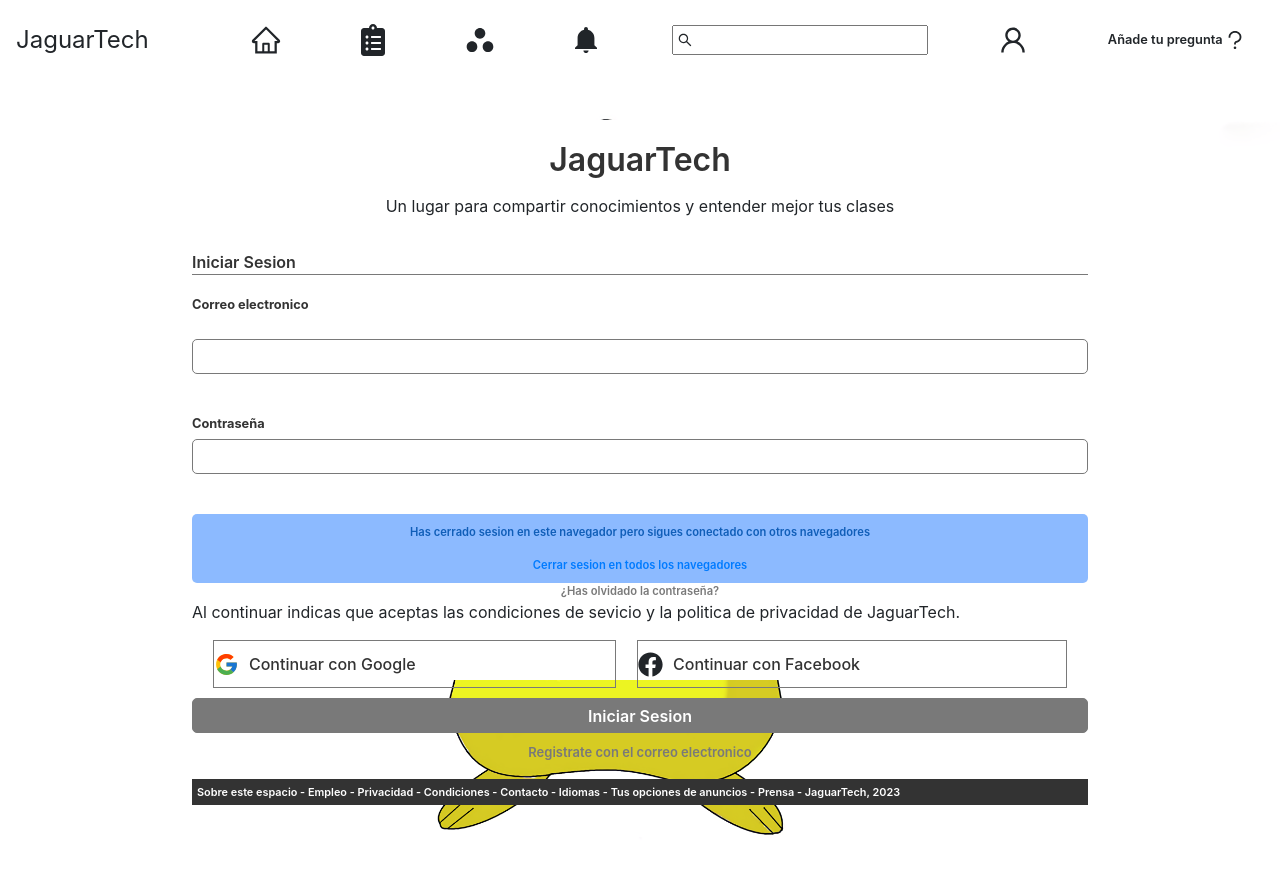
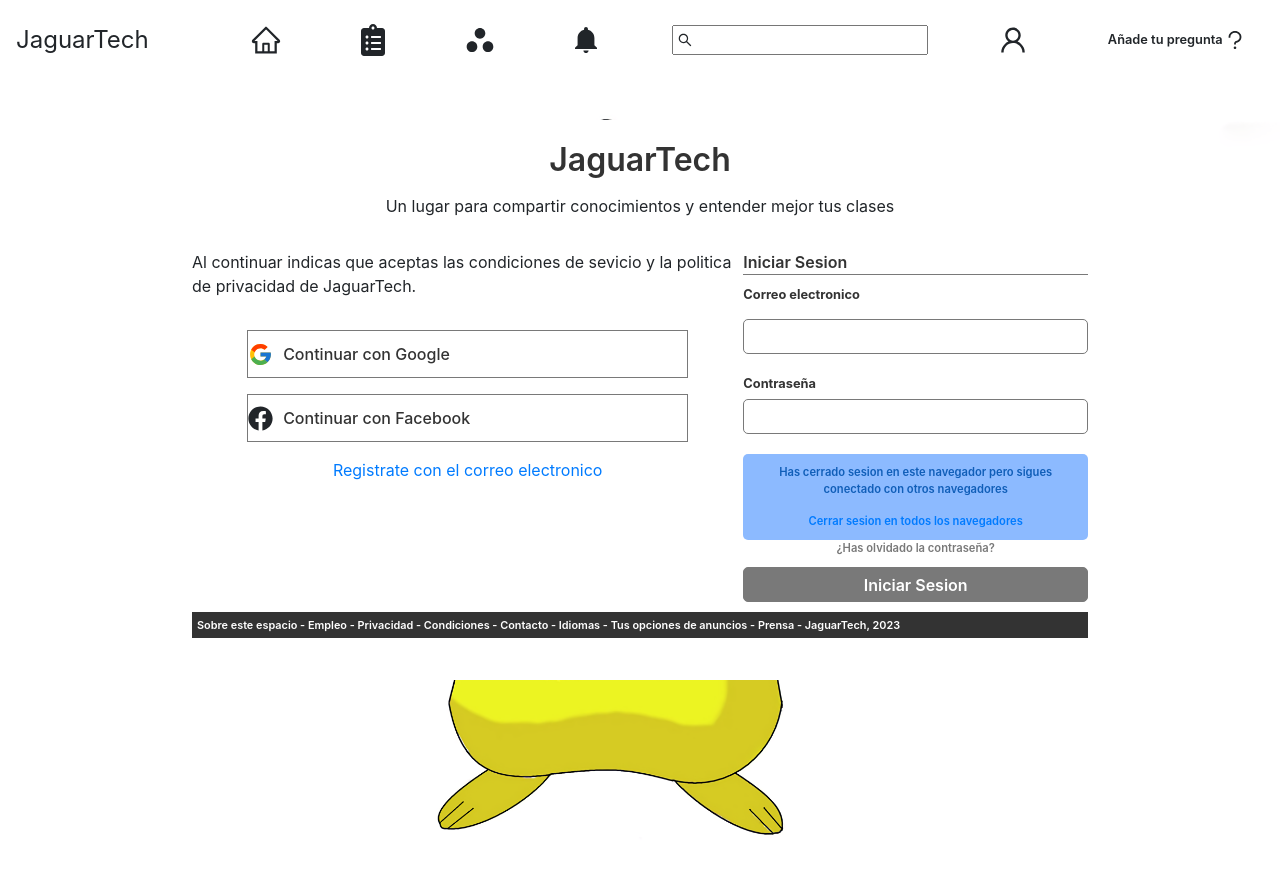
Before and after one commit to Sircarlosruiz/ForoJaguarTechFrontend, a React (Create React App) app: page /sign-in in a window 1280 px wide. Shown: the top 874 px of the page. Built offline with nearby package versions, Linux system fonts and the light colour scheme; no server answers.

Commit message:
sign-in desktop view

```diff
--- a/src/components/sign-in/sign-in.component.jsx
+++ b/src/components/sign-in/sign-in.component.jsx
@@ -47,7 +47,6 @@
     <div className="login">
       <img src={backgroungImg} alt="logo" className="backgroung-img" />
       <div className="login-form">
-
         <div className="header-form">
           <p className="title-form">JaguarTech</p>
           <p className="subtitle-form">
@@ -56,9 +55,7 @@
         </div>
 
         <div className="body-form">
-
           <div className="login-action">
-
             <p className="login-text">Iniciar Sesion</p>
 
             <div className="email-input">
@@ -80,7 +77,6 @@
               ></input>
             </div>
 
-
             <div className="sesion-closed">
               <p>
                 Has cerrado sesion en este navegador pero sigues conectado con
@@ -89,16 +85,21 @@
               <a href="/">Cerrar sesion en todos los navegadores</a>
             </div>
 
+            <p className="forgot-password">¿Has olvidado la contraseña?</p>
+
+            <input
+              className="btn-login"
+              type="button"
+              value="Iniciar Sesion"
+              onClick={handleLogin}
+            ></input>
           </div>
 
-          <p className="forgot-password">¿Has olvidado la contraseña?</p>
-
+          <div className="social-login">
             <p className="condition-text">
               Al continuar indicas que aceptas las condiciones de sevicio y la
               politica de privacidad de JaguarTech.
             </p>
-
-          <div className="social-login">
             <div className="google-form">
               <FcGoogle className="google-icon" />
               <p className="google-text">Continuar con Google</p>
@@ -107,19 +108,12 @@
               <FaFacebook className="facebook-icon" />
               <p className="facebook-text">Continuar con Facebook</p>
             </div>
+            <Link to={"/sign-up"}>
+              <p className="email-login">
+                Registrate con el correo electronico
+              </p>
+            </Link>
           </div>
-
-          <input
-            className="btn-login"
-            type="button"
-            value="Iniciar Sesion"
-            onClick={handleLogin}
-          ></input>
-
-          <Link to={"/sign-up"}>
-            <p className="email-login">Registrate con el correo electronico</p>
-          </Link>
-
         </div>
 
         <div className="footer-form">
--- a/src/components/sign-in/sign-in.component.scss
+++ b/src/components/sign-in/sign-in.component.scss
@@ -1,8 +1,4 @@
 @import "../../utils/styles/constants.scss";
-.darken {
-  background-color: rgba(0, 0, 0, 0.8);
-}
-
 .login {
   width: 100vw;
   height: 100vh;
@@ -44,14 +40,109 @@
     }
 
     .body-form {
+      display: flex;
+      flex-direction: row-reverse;
+
+      .login-action {
+        .login-text {
+          font-size: 1rem;
+          font-weight: 600;
+          color: #333;
+          margin-bottom: 10px;
+          border-bottom: 1px solid rgb(121, 121, 121);
+        }
+
+        .email-input {
+          margin-top: 10px;
+          margin-bottom: 10px;
+
+          .email-text {
+            font-size: 0.8rem;
+            font-weight: bold;
+            color: #333;
+            margin-bottom: 5px;
+          }
+
+          .email-input {
+            width: 100%;
+            height: 2.2rem;
+            border: 1px solid rgb(121, 121, 121);
+            border-radius: 5px;
+            padding-left: 10px;
+          }
+        }
+
+        .password-input {
+          margin-bottom: 10px;
+
+          .password-text {
+            font-size: 0.8rem;
+            font-weight: bold;
+            color: #333;
+            margin-bottom: 5px;
+          }
+
+          .password-input {
+            width: 100%;
+            height: 2.2rem;
+            border: 1px solid rgb(121, 121, 121);
+            border-radius: 5px;
+            padding-left: 10px;
+          }
+        }
+
+        .email-login {
+          font-size: small;
+          font-weight: 600;
+          color: rgb(121, 121, 121);
+        }
+
+        .email-login:hover {
+          color: rgb(16, 94, 184);
+          border-bottom: 1px solid rgb(16, 94, 184);
+        }
+
+        .forgot-password {
+          font-size: 0.7rem;
+          font-weight: 600;
+          color: rgb(121, 121, 121);
+          margin-bottom: 0px;
+          text-align: center;
+        }
+
+        .btn-login {
+          width: 100%;
+          height: 2.2rem;
+          border: 1px solid rgb(121, 121, 121);
+          border-radius: 5px;
+          background-color: rgb(121, 121, 121);
+          color: white;
+          font-size: 1rem;
+          font-weight: 600;
+          cursor: pointer;
+          margin-top: 10px;
+          margin-bottom: 10px;
+        }
+
+        .sesion-closed {
+          text-align: center;
+          font-size: 0.7rem;
+          font-weight: 600;
+          color: rgb(16, 94, 184);
+          background-color: rgb(140, 186, 255);
+          padding: 10px;
+          border-radius: 5px;
+        }
+      }
 
       .social-login {
         display: flex;
-        justify-content: space-evenly;
         align-items: center;
+        flex-direction: column;
+        gap: 1rem;
 
         .google-form {
-          width: 45%;
+          width: 80%;
           border: 1px solid rgb(121, 121, 121);
           display: flex;
           align-items: center;
@@ -72,7 +163,7 @@
         }
 
         .facebook-form {
-          width: 48%;
+          width: 80%;
           border: 1px solid rgb(121, 121, 121);
           display: flex;
           align-items: center;
@@ -92,114 +183,6 @@
           }
         }
       }
-
-      .email-login {
-        text-align: center;
-        margin-top: 10px;
-        font-size: small;
-        font-weight: 600;
-        color: rgb(121, 121, 121);
-      }
-
-      .email-login:hover {
-        color: rgb(16, 94, 184);
-        border-bottom: 1px solid rgb(16, 94, 184);
-      }
-
-      .login-action{
-
-        .login-text {
-          font-size: 1rem;
-          font-weight: 600;
-          color: #333;
-          margin-bottom: 10px;
-          border-bottom: 1px solid rgb(121, 121, 121);
-        }
-
-        .email-input {
-          margin-top: 20px;
-          margin-bottom: 20px;
-
-          .email-text {
-            font-size: 0.8rem;
-            font-weight: bold;
-            color: #333;
-            margin-bottom: 5px;
-          }
-
-          .email-input {
-            width: 100%;
-            height: 2.2rem;
-            border: 1px solid rgb(121, 121, 121);
-            border-radius: 5px;
-            padding-left: 10px;
-          }
-        }
-
-        .password-input {
-          margin-bottom: 20px;
-
-          .password-text {
-            font-size: 0.8rem;
-            font-weight: bold;
-            color: #333;
-            margin-bottom: 5px;
-          }
-
-          .password-input {
-            width: 100%;
-            height: 2.2rem;
-            border: 1px solid rgb(121, 121, 121);
-            border-radius: 5px;
-            padding-left: 10px;
-          }
-        }
-
-      }
-
-      .forgot-password {
-        font-size: 0.7rem;
-        font-weight: 600;
-        color: rgb(121, 121, 121);
-        margin-bottom: 0px;
-      }
-
-      .btn-login {
-        width: 100%;
-        height: 2.2rem;
-        border: 1px solid rgb(121, 121, 121);
-        border-radius: 5px;
-        background-color: rgb(121, 121, 121);
-        color: white;
-        font-size: 1rem;
-        font-weight: 600;
-        cursor: pointer;
-        margin-top: 10px;
-        margin-bottom: 10px;
-      }
-
-      .btn-login,
-      .forgot-password {
-        display: flex;
-        justify-content: center;
-        align-items: center;
-        text-align: center;
-      }
-
-      .sesion-closed {
-        text-align: center;
-        font-size: 0.7rem;
-        font-weight: 600;
-        color: rgb(16, 94, 184);
-        background-color: rgb(140, 186, 255);
-        padding: 10px;
-        border-radius: 5px;
-      }
-
-      a {
-        text-decoration: none;
-      }
-
     }
 
     .footer-form {
@@ -232,16 +215,22 @@
       }
 
       .body-form {
+        .login-action {
+          .forgot-password {
+            margin-bottom: 1rem;
+          }
 
-        .forgot-password{
-          margin-bottom: 1rem;
+          .sesion-closed {
+            display: none;
+          }
         }
+
         .social-login {
           .google-form,
           .facebook-form {
             width: 15%;
             border: 0;
-            margin-bottom: .5rem;
+            margin-bottom: 0.5rem;
 
             .google-icon,
             .facebook-icon {
@@ -249,7 +238,6 @@
               height: 100%;
               margin: 0;
             }
-
 
             .google-text,
             .facebook-text {
```
Lines whose indentation alone changed are shown as unchanged.
